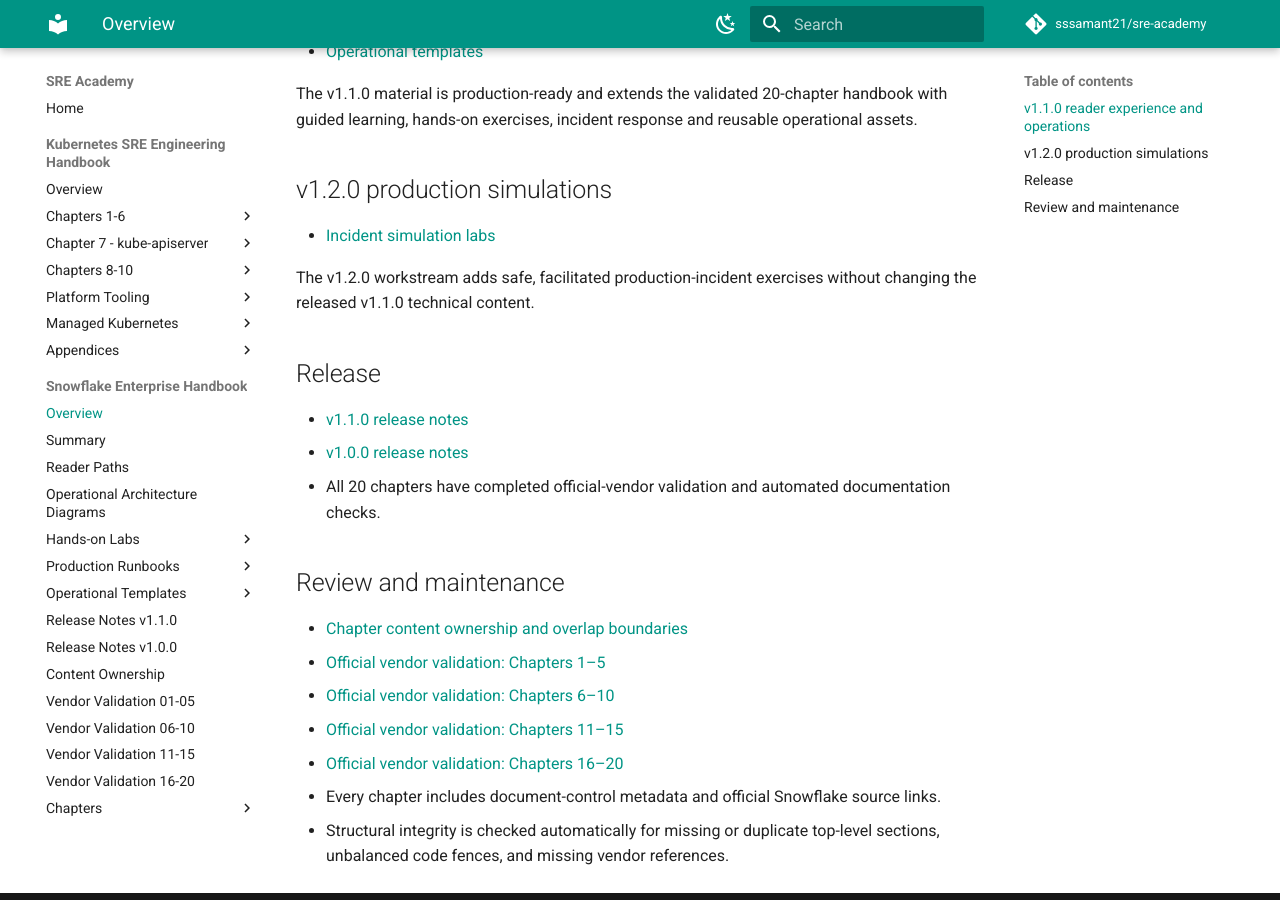
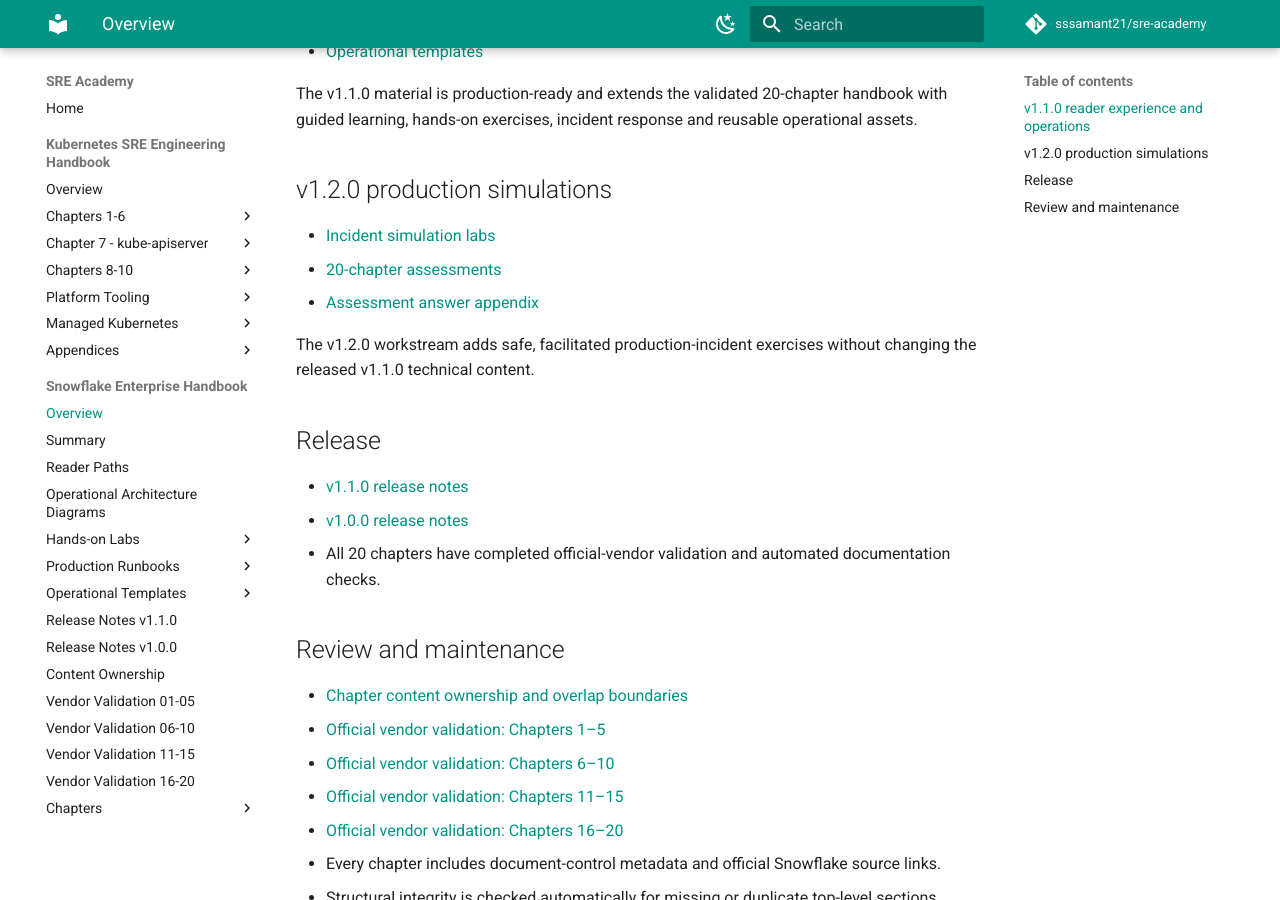
Before and after one commit to sssamant21/sre-academy, an MkDocs documentation site: the page built from docs/books/snowflake/index.md, in a window 1280 px wide and 900 px high, scrolled down 644 px. Built offline with MkDocs 1.6.1 and Material for MkDocs 9.7.7, drawn with Linux system fonts in a browser that asks for light colours; comment, search, counter and statistics services are not loaded.

Commit message:
docs(snowflake): add assessment entry points

```diff
--- a/docs/books/snowflake/index.md
+++ b/docs/books/snowflake/index.md
@@ -23,6 +23,8 @@
 ## v1.2.0 production simulations
 
 - [Incident simulation labs](labs/simulations/index.md)
+- [20-chapter assessments](assessments/index.md)
+- [Assessment answer appendix](assessments/answers/index.md)
 
 The v1.2.0 workstream adds safe, facilitated production-incident exercises without changing the released v1.1.0 technical content.
 
```
